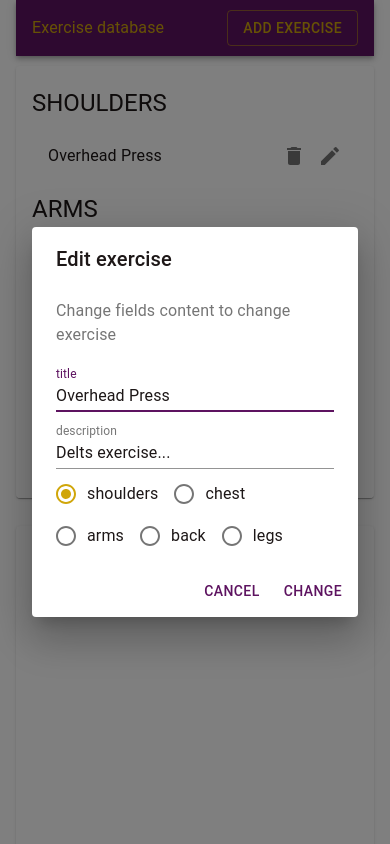
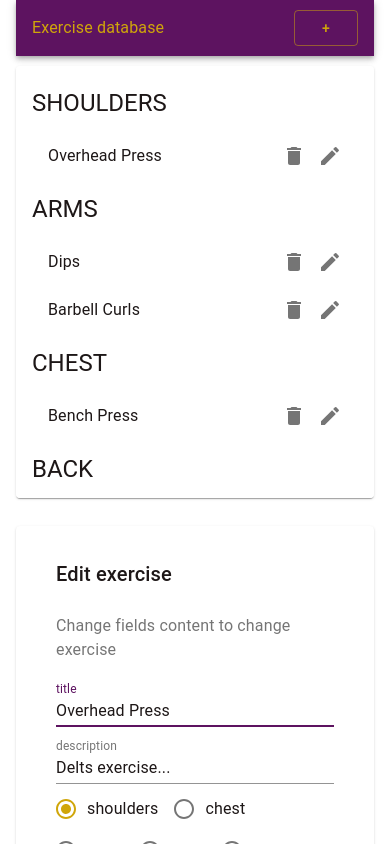
Before and after one commit to Kostruski/mui-practice, a React (Create React App) app: page / in a window 390 px wide. Both pictures are taken after a click on the button 330 px from the left and 156 px from the top of the page. Shown: the top 844 px of the page. Built offline with nearby package versions, Linux system fonts and the light colour scheme; the HTML template or start-up script is replaced by a standard one.

Commit message:
scrollable footer

```diff
--- a/src/App.css
+++ /dev/null
@@ -1,8 +0,0 @@
-.App {
-  text-align: center;
-}
-.buttonBox {
-  width: 300px;
-  height: 100px;
-  border: 1px solid white;
-}
--- a/src/App.js
+++ b/src/App.js
@@ -7,7 +7,7 @@ import Footer from './components/Footer';
 import Main from './components/Main';
 import { muscles, exercises } from './store';
 import { setExercisesList, onTabSelect } from './actions';
-import './App.css';
+import useMediaQuery from '@material-ui/core/useMediaQuery';
 
 const theme = createMuiTheme({
   palette: {
@@ -19,10 +19,6 @@ const theme = createMuiTheme({
 });
 
 function App() {
-  // const [exercisesList, setExercisesList] = useState(exercises);
-  // const [selectedTab, setSelectedTab] = useState(0);
-  // const [selectedExercise, setSelectedExercise] = useState(null);
-  // const [filteredExercises, setFilteredExercises] = useState([]);
   const dispatch = useDispatch();
 
   console.log('app renders ...');
@@ -35,9 +31,11 @@ function App() {
     selectedExercise,
   } = useSelector(state => state.exercises);
 
+  const isMobile = useMediaQuery('(max-width:600px)');
 
-
-
+  useEffect(() => {
+    dispatch({ type: 'setIsMobile', isMobile });
+  }, [isMobile]);
 
   const getExerciseByMusclesGroup = () => {
     return Object.entries(
@@ -50,7 +48,6 @@ function App() {
       }, {}),
     );
   };
-
 
   useEffect(() => {
     const selectedMusclesGroup = musclesGroups[selectedTab];
@@ -81,31 +78,3 @@ function App() {
 }
 
 export default App;
-
-// ways to style components :
-
-// function App() {
-//     const useStyles = makeStyles({
-//         root: {
-//             background: 'linear-gradient(45deg, #FE6B8B 30%, #FF8E53 90%)',
-//             height: '100vh',
-//         },
-//     });
-//     return (
-//         <div className="App">
-//             <Box component="div" className={useStyles().root} />
-//         </div>
-//     );
-// }
-
-// function App() {
-//     const MyBox = styled(Box)({
-//         background: 'linear-gradient(45deg, #FE6B8B 30%, #FF8E53 90%)',
-//         height: '100vh',
-//     });
-//     return (
-//         <div className="App">
-//             <MyBox />
-//         </div>
-//     );
-// }
--- a/src/actions/index.js
+++ b/src/actions/index.js
@@ -52,12 +52,17 @@ export const setSelectedExercise = id => {
 };
 
 export const openForm = exercise => {
-  return dispatch =>
+  return dispatch => {
     dispatch({
       type: 'setFormOpen',
       formOpen: true,
       exerciseToEdit: exercise,
     });
+    dispatch({
+      type: 'setSelectedExercise',
+      selectedExercise: null
+    });
+  }
 };
 
 export const closeForm = () => {
--- a/src/components/ExerciseForm.js
+++ b/src/components/ExerciseForm.js
@@ -1,16 +1,7 @@
 import React, { useState, useEffect } from 'react';
 import { withStyles } from '@material-ui/core/styles';
-import TextField from '@material-ui/core/TextField';
+import TextFields from './TextFields';
 import Dialog from '@material-ui/core/Dialog';
-import DialogActions from '@material-ui/core/DialogActions';
-import DialogContent from '@material-ui/core/DialogContent';
-import DialogContentText from '@material-ui/core/DialogContentText';
-import DialogTitle from '@material-ui/core/DialogTitle';
-import Radio from '@material-ui/core/Radio';
-import RadioGroup from '@material-ui/core/RadioGroup';
-import Button from '@material-ui/core/Button';
-import FormControlLabel from '@material-ui/core/FormControlLabel';
-import { muscles } from '../store';
 
 const styles = theme => ({
   formGroup: {
@@ -25,7 +16,16 @@ const styles = theme => ({
   muscles: '',
 };
 
-export const ExerciseForm = ({ classes, initialState = formInitialState, open, closeForm, texts, confirmButtonAction }) => {
+export const ExerciseForm = props => {
+  const {
+    classes,
+    initialState = formInitialState,
+    open,
+    closeForm,
+    texts,
+    confirmButtonAction,
+    isEditing,
+  } = props;
   const [newExercise, setNewExercise] = useState(initialState);
   const [formEmpty, setFormEmpty] = useState(true);
 
@@ -42,6 +42,9 @@ export const ExerciseForm = ({ classes, initialState = formInitialState, open, c
     validateForm();
   });
 
+  useEffect(() => {
+    setNewExercise(initialState);
+  }, [initialState]);
 
   const handleClose = () => {
     closeForm();
@@ -59,64 +62,34 @@ export const ExerciseForm = ({ classes, initialState = formInitialState, open, c
 
   const handleSubmit = () => {
     if (!formEmpty) {
-      confirmButtonAction(newExercise)
+      confirmButtonAction(newExercise);
       handleClose();
     }
   };
 
-  return (
+  const hocProps = {
+    texts,
+    inputController,
+    radioController,
+    classes,
+    newExercise,
+    handleClose,
+    handleSubmit,
+    formEmpty,
+  };
+
+  return isEditing ? (
+    <>
+      <TextFields {...hocProps} />
+    </>
+  ) : (
     <>
       <Dialog
         open={open}
         onClose={handleClose}
         aria-labelledby="form-dialog-title"
       >
-        <DialogTitle id="form-dialog-title">{texts.title}</DialogTitle>
-        <DialogContent>
-          <DialogContentText>
-            {texts.content}
-          </DialogContentText>
-          <TextField
-            autoFocus
-            margin="dense"
-            id="title"
-            label="title"
-            type="text"
-            fullWidth
-            value={newExercise.title}
-            onChange={e => inputController(e.target.id)}
-          />
-          <TextField
-            margin="dense"
-            id="description"
-            label="description"
-            type="text"
-            fullWidth
-            multiline
-            value={newExercise.description}
-            onChange={e => inputController(e.target.id)}
-          />
-          <RadioGroup classes={{ root: classes.formGroup }}>
-            {muscles.map(el => (
-              <FormControlLabel
-                control={
-                  <Radio onChange={e => radioController(e.target.value)} checked={el === newExercise.muscles}/>
-                }
-                label={el}
-                value={el}
-                key={el}
-              />
-            ))}
-          </RadioGroup>
-        </DialogContent>
-        <DialogActions>
-          <Button onClick={handleClose} color="primary">
-            Cancel
-          </Button>
-          <Button onClick={handleSubmit} color="primary" disabled={formEmpty}>
-            {texts.confirmButton}
-          </Button>
-        </DialogActions>
+        <TextFields {...hocProps} />
       </Dialog>
     </>
   );
--- a/src/components/Footer.js
+++ b/src/components/Footer.js
@@ -1,4 +1,4 @@
-import React, { useCallback, useEffect } from 'react';
+import React, { useEffect } from 'react';
 import { useDispatch, useSelector } from 'react-redux';
 import { Paper, Tabs, Tab } from '@material-ui/core';
 import { withStyles } from '@material-ui/core/styles';
@@ -23,6 +23,8 @@ const Footer = ({ classes }) => {
     state => state.exercises,
   );
 
+  const {isMobile} = useSelector(state => state.dialogs)
+
   const handleChange = (event, newValue) => {
     if (newValue !== selectedTab)
       dispatch({ type: 'setSelectedTab', selectedTab: newValue });
@@ -37,6 +39,7 @@ const Footer = ({ classes }) => {
     };
   }, [selectedTab]);
 
+
   return (
     <Paper square>
       <Tabs
@@ -44,8 +47,9 @@ const Footer = ({ classes }) => {
         onChange={handleChange}
         indicatorColor="primary"
         textColor="primary"
+        scrollButtons="on"
         centered
-        fullWidth
+        variant={isMobile ? 'scrollable' : 'auto'}
         classes={{
           indicator: classes.indicator,
           root: classes.root,
--- a/src/components/Header.js
+++ b/src/components/Header.js
@@ -5,21 +5,23 @@ import Toolbar from '@material-ui/core/Toolbar';
 import Typography from '@material-ui/core/Typography';
 import ExerciseForm from './ExerciseForm';
 import Button from '@material-ui/core/Button';
-import {addExercise} from '../actions'
+import useMediaQuery from '@material-ui/core/useMediaQuery';
+import { addExercise } from '../actions';
 
 const Header = () => {
   const [formOpen, setFormOpen] = useState(false);
 
   const dispatch = useDispatch();
 
-
-     const openForm = () => {
+  const openForm = () => {
     setFormOpen(true);
   };
 
   const closeForm = () => {
     setFormOpen(false);
   };
+
+  const isMobileWidth = useMediaQuery('(max-width:600px)');
 
   return (
     <div>
@@ -29,7 +31,7 @@ const Header = () => {
             Exercise database
           </Typography>
           <ExerciseForm
-            confirmButtonAction={(exercise) => dispatch(addExercise(exercise))}
+            confirmButtonAction={exercise => dispatch(addExercise(exercise))}
             closeForm={closeForm}
             open={formOpen}
             texts={{
@@ -43,7 +45,7 @@ const Header = () => {
             color="secondary"
             onClick={() => openForm()}
           >
-            Add exercise
+            {isMobileWidth ? '+' : 'Add exercise'}
           </Button>
         </Toolbar>
       </AppBar>
--- a/src/components/Main.js
+++ b/src/components/Main.js
@@ -23,7 +23,7 @@ import {
   openAlert,
   closeAlert,
   deleteExercise,
-  editExercise
+  editExercise,
 } from '../actions';
 
 const styles = theme => ({
@@ -42,11 +42,7 @@ const styles = theme => ({
   },
 });
 
-const Main = ({
-  classes,
-  exercises,
-  sortedExercises,
-}) => {
+const Main = ({ classes, exercises, sortedExercises }) => {
   const { selectedExercise } = useSelector(state => state.exercises);
 
   const { formOpen, alertOpen, idToBeDeleted, exerciseToEdit } = useSelector(
@@ -85,7 +81,9 @@ const Main = ({
                         onClick={() => {
                           dispatch(setSelectedExercise(el));
                         }}
-                        selected={selectedExercise && (selectedExercise.id === el.id)}
+                        selected={
+                          selectedExercise && selectedExercise.id === el.id
+                        }
                         key={el.description + i}
                       >
                         <ListItemText primary={el.title} />
@@ -102,7 +100,7 @@ const Main = ({
                           <IconButton
                             edge="end"
                             aria-label="edit"
-                            onClick={() => {
+                            onClick={() => { (!exerciseToEdit || el.id!==exerciseToEdit.id) &&
                               dispatch(openForm(el));
                             }}
                           >
@@ -119,6 +117,23 @@ const Main = ({
         </Grid>
         <Grid item xs={12} sm={6} classes={{ root: classes.gridItem }}>
           <Paper classes={{ root: classes.paper }}>
+            {exerciseToEdit ? (
+              <ExerciseForm
+                initialState={exerciseToEdit}
+                isEditing={!!exerciseToEdit}
+                open={formOpen}
+                closeForm={() => dispatch(closeForm())}
+                texts={{
+                  title: 'Edit exercise',
+                  content: 'Change fields content to change exercise',
+                  confirmButton: 'Change',
+                }}
+                confirmButtonAction={exercise =>
+                  dispatch(editExercise(exercise))
+                }
+              />
+            ) : (
+              <>
                 <Typography
                   variant="h5"
                   align="left"
@@ -131,21 +146,10 @@ const Main = ({
                     ? selectedExercise.description
                     : 'Please select an exercise'}
                 </Typography>
+              </>
+            )}
           </Paper>
         </Grid>
-        {exerciseToEdit && (
-          <ExerciseForm
-            initialState={exerciseToEdit}
-            open={formOpen}
-            closeForm={() =>dispatch(closeForm())}
-            texts={{
-              title: 'Edit exercise',
-              content: 'Change fields content to change exercise',
-              confirmButton: 'Change',
-            }}
-            confirmButtonAction={(exercise) => dispatch(editExercise(exercise))}
-          />
-        )}
         <Alert
           open={alertOpen}
           closeAlert={() => dispatch(closeAlert())}
--- /dev/null
+++ b/src/components/TextFields.js
@@ -0,0 +1,83 @@
+import React, { useState, useEffect } from 'react';
+import { withStyles } from '@material-ui/core/styles';
+import TextField from '@material-ui/core/TextField';
+import DialogActions from '@material-ui/core/DialogActions';
+import DialogContent from '@material-ui/core/DialogContent';
+import DialogContentText from '@material-ui/core/DialogContentText';
+import DialogTitle from '@material-ui/core/DialogTitle';
+import Radio from '@material-ui/core/Radio';
+import RadioGroup from '@material-ui/core/RadioGroup';
+import Button from '@material-ui/core/Button';
+import FormControlLabel from '@material-ui/core/FormControlLabel';
+import { muscles } from '../store';
+
+const styles = theme => ({
+  formGroup: {
+    flexDirection: 'row',
+  },
+});
+
+const TextFields = ({
+  texts,
+  inputController,
+  radioController,
+  classes,
+  newExercise,
+  handleClose,
+  handleSubmit,
+  formEmpty,
+}) => {
+  return (
+    <>
+      <DialogTitle id="form-dialog-title">{texts.title}</DialogTitle>
+      <DialogContent>
+        <DialogContentText>{texts.content}</DialogContentText>
+        <TextField
+          autoFocus
+          margin="dense"
+          id="title"
+          label="title"
+          type="text"
+          fullWidth
+          value={newExercise.title}
+          onChange={e => inputController(e.target.id)}
+        />
+        <TextField
+          margin="dense"
+          id="description"
+          label="description"
+          type="text"
+          fullWidth
+          multiline
+          value={newExercise.description}
+          onChange={e => inputController(e.target.id)}
+        />
+        <RadioGroup classes={{ root: classes.formGroup }}>
+          {muscles.map(el => (
+            <FormControlLabel
+              control={
+                <Radio
+                  onChange={e => radioController(e.target.value)}
+                  checked={el === newExercise.muscles}
+                />
+              }
+              label={el}
+              value={el}
+              key={el}
+            />
+          ))}
+        </RadioGroup>
+      </DialogContent>
+      <DialogActions>
+        <Button onClick={handleClose} color="primary">
+          Cancel
+        </Button>
+        <Button onClick={handleSubmit} color="primary" disabled={formEmpty}>
+          {texts.confirmButton}
+        </Button>
+      </DialogActions>
+    </>
+  );
+};
+
+export default withStyles(styles, { withTheme: true })(TextFields);
--- a/src/reducer/dialogsReducer.js
+++ b/src/reducer/dialogsReducer.js
@@ -3,6 +3,7 @@ const initialState = {
   formOpen: false,
   idToBeDeleted: null,
   exerciseToEdit: null,
+  isMobile: false,
 };
 
 export default (state = initialState, action) => {
@@ -19,6 +20,11 @@ export default (state = initialState, action) => {
         formOpen: action.formOpen,
         exerciseToEdit: action.exerciseToEdit,
       };
+    case 'setIsMobile':
+      return {
+        ...state,
+        isMobile: action.isMobile
+      }
     default:
       return state;
   }
```
Lines whose indentation alone changed are shown as unchanged.
